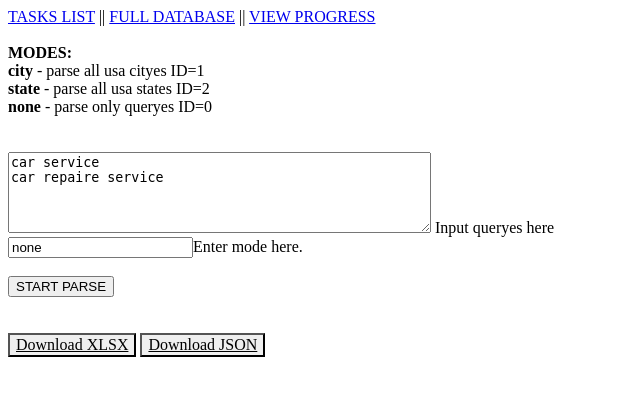
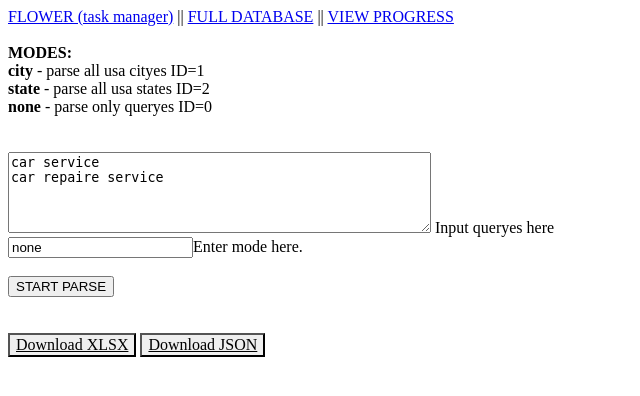
Before and after one commit to invilso/search-engine-data, a Django app: page / in a window 1280 px wide. Shown: the top 396 px of the page, without its empty margins (0-640 px from the left). Run offline with Django 4.2, Linux system fonts and the light colour scheme; parts of the project's set-up code (start-up, migrations or seed data) failed here and were passed over.

Commit message:
change template

```diff
--- a/main/templates/main/main.html
+++ b/main/templates/main/main.html
@@ -43,7 +43,7 @@
         </style>
     </head>
     <body>
-        <a target="_blank" rel="noopener noreferrer" href='/flower'>TASKS LIST</a>
+        <a target="_blank" rel="noopener noreferrer" href='http://207.244.247.221/'>FLOWER (task manager)</a>
         ||
         <a target="_blank" rel="noopener noreferrer" href='/admin/parser/site/'>FULL DATABASE</a>
         ||
```
